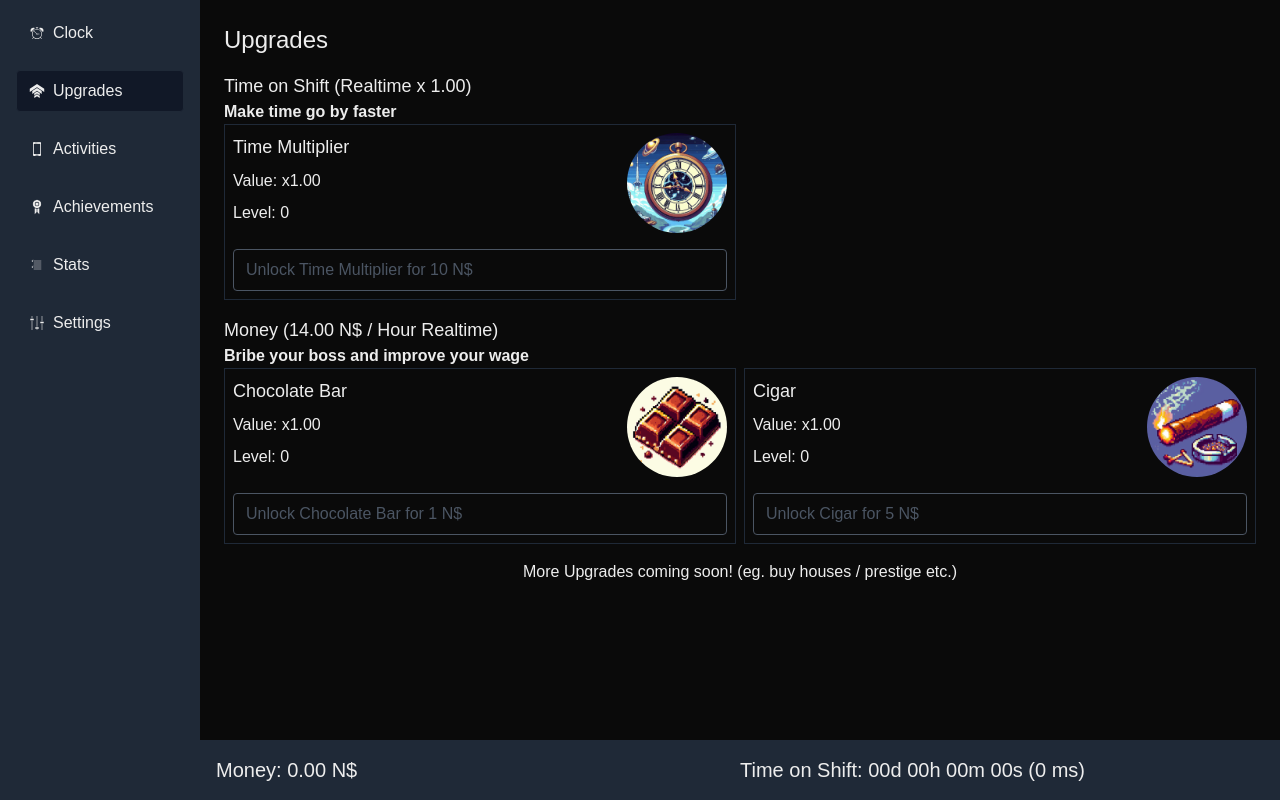
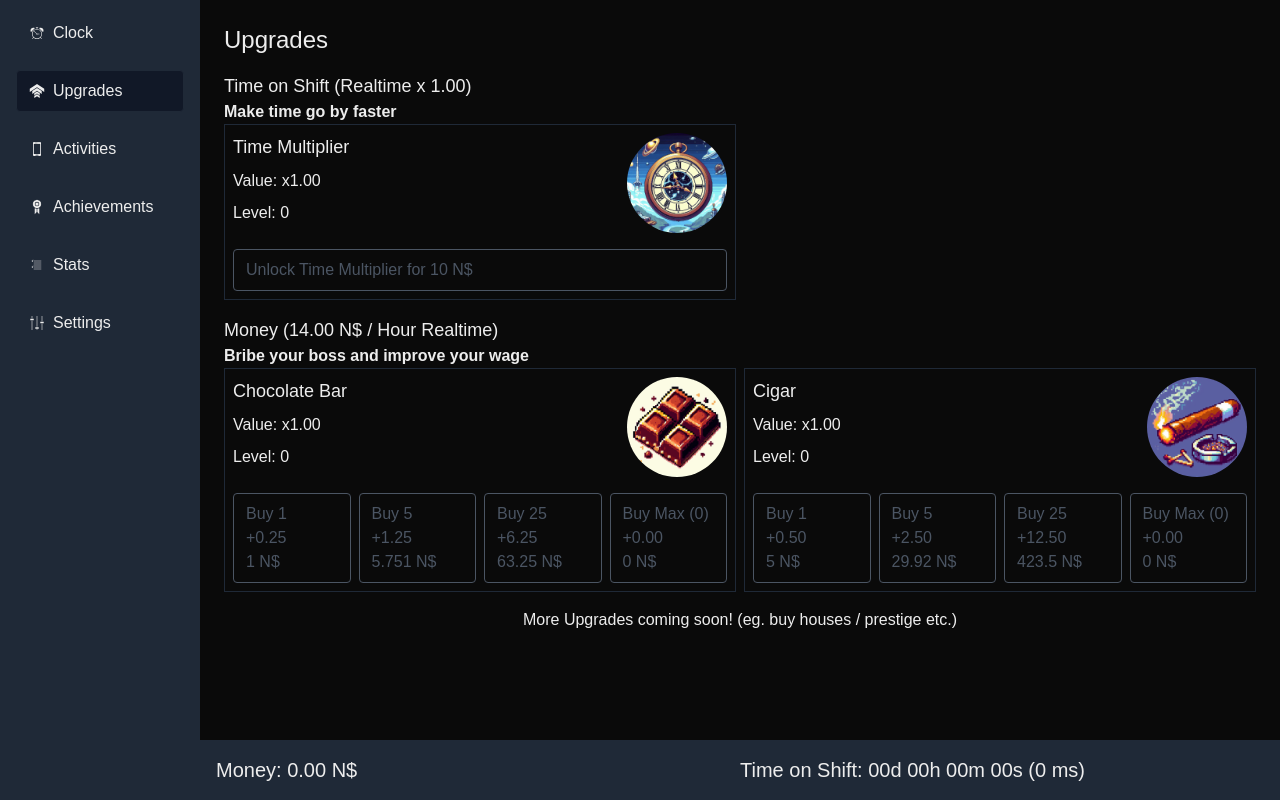
Before and after one commit to enyineer/nissesgen, a Next.js app: page /game/upgrades in a window 1280 px wide. Built offline with nearby package versions, Linux system fonts and the light colour scheme.

Commit message:
Immediately unlock Money Multipliers

```diff
--- a/engine/useMoney.ts
+++ b/engine/useMoney.ts
@@ -34,7 +34,7 @@ export default function useMoney() {
     currencyDisplayName: currencyDisplayName,
     initialValues: {
       level: gameMath.bignumber("0"),
-      unlocked: false,
+      unlocked: true,
     },
     name: "money-multiplier-chocolate",
     prefix: "x",
@@ -43,7 +43,7 @@ export default function useMoney() {
       baseValue: MULTIPLIER_BASE,
       costRate: CHOCOLATE_MULTIPLIER_COST_RATE,
       upgradeValue: CHOCOLATE_MULTIPLIER_PER_LEVEL,
-      unlockCost: CHOCOLATE_MULTIPLIER_BASE_COST,
+      unlockCost: gameMath.bignumber("0"),
     },
     displayName: "Chocolate Bar",
     onBuy: () => {
@@ -60,7 +60,7 @@ export default function useMoney() {
     currencyDisplayName: currencyDisplayName,
     initialValues: {
       level: gameMath.bignumber("0"),
-      unlocked: false,
+      unlocked: true,
     },
     name: "money-multiplier-cigar",
     prefix: "x",
@@ -69,7 +69,7 @@ export default function useMoney() {
       baseValue: MULTIPLIER_BASE,
       costRate: CIGAR_MULTIPLIER_COST_RATE,
       upgradeValue: CIGAR_MULTIPLIER_PER_LEVEL,
-      unlockCost: CIGAR_MULTIPLIER_BASE_COST,
+      unlockCost: gameMath.bignumber("0"),
     },
     displayName: "Cigar",
     onBuy: () => {
```
